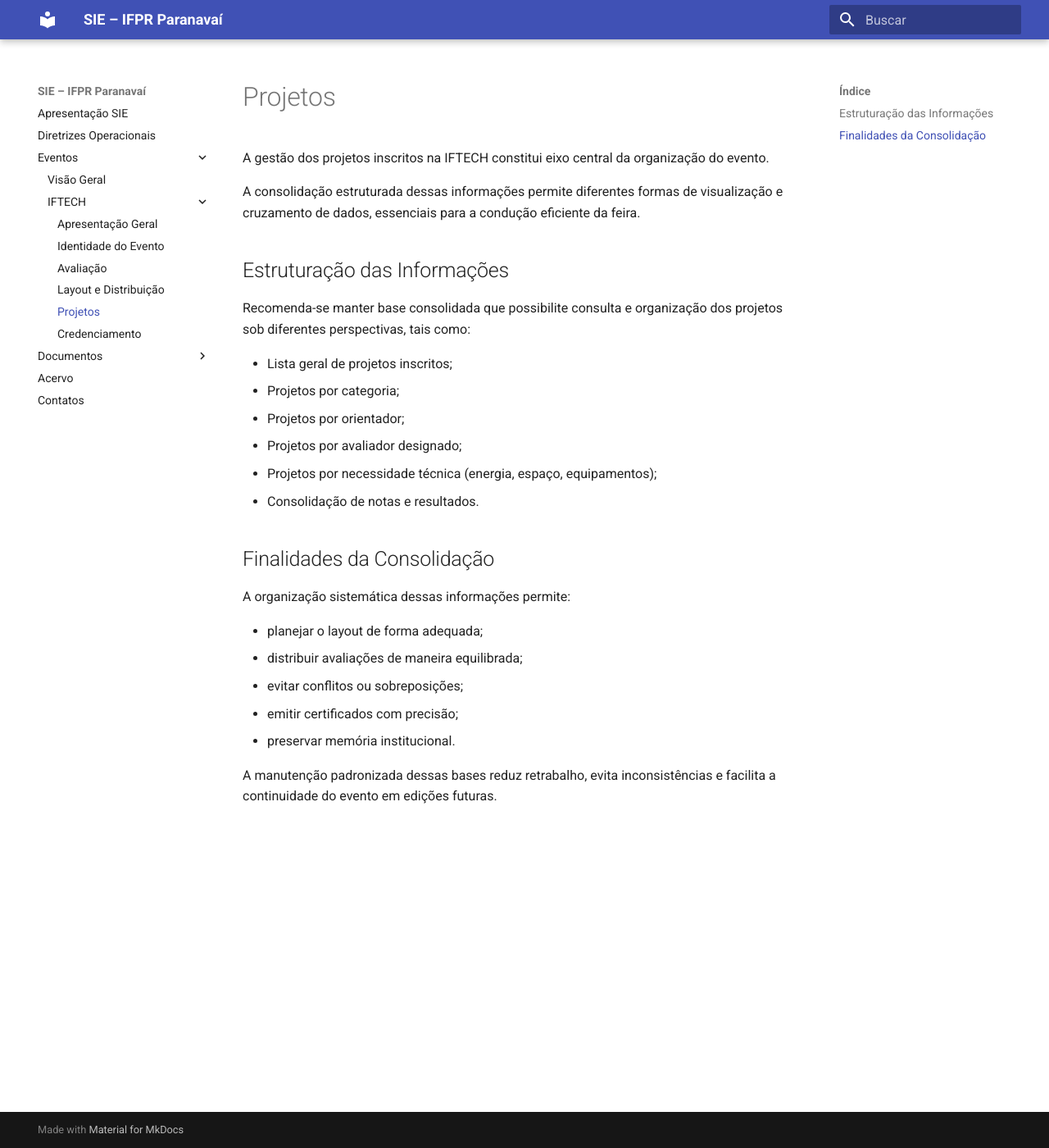
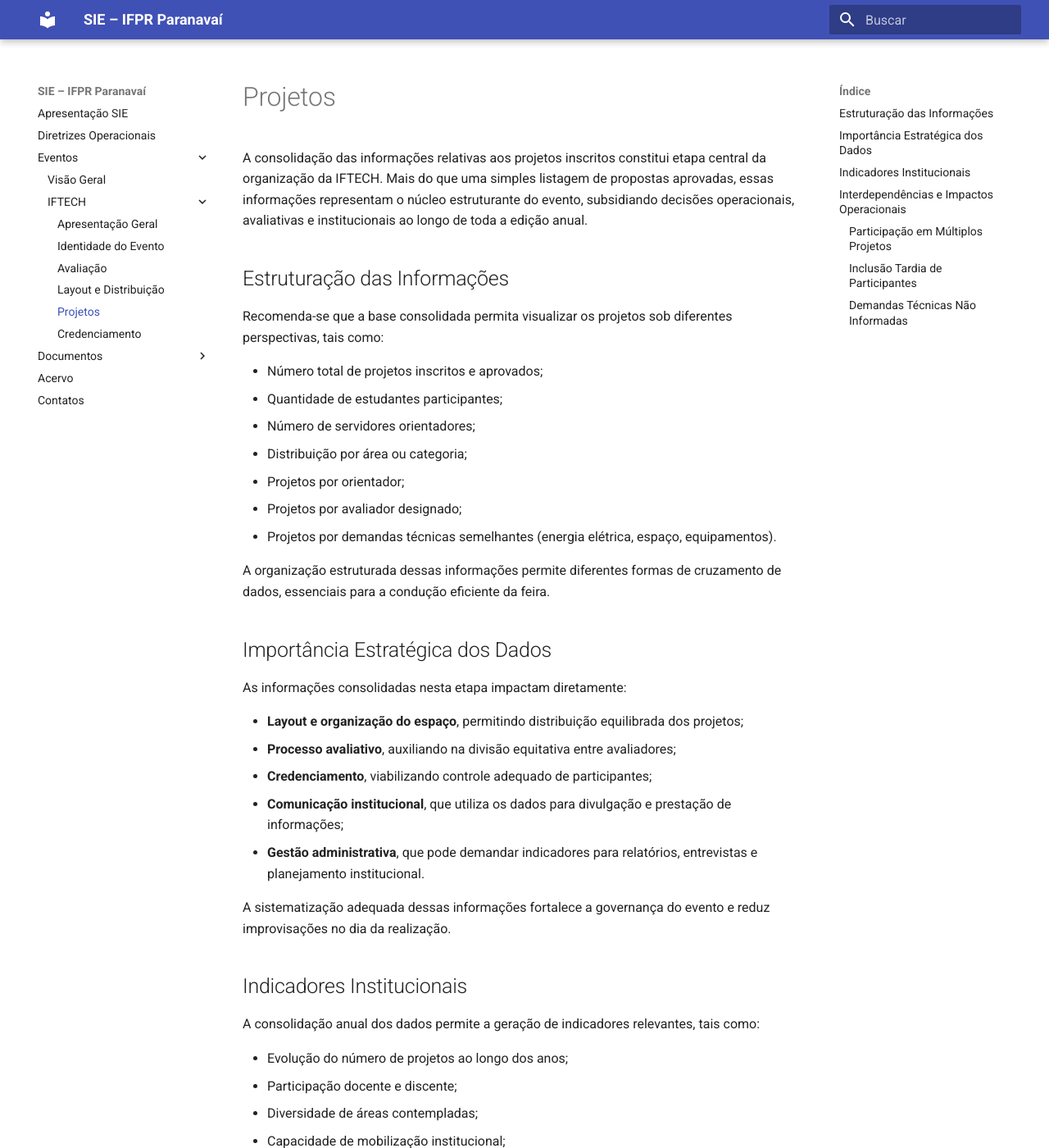
Before and after one commit to ifpr-sie-paranavai/dossie, an MkDocs documentation site: the page built from docs/eventos/iftech/projetos.md, in a window 1280 px wide and 1400 px high. Shown: the whole window at 82% size. Built offline with MkDocs 1.6.1 and Material for MkDocs 9.7.7, drawn with Linux system fonts in a browser that asks for light colours; some of the changed text lies outside the part shown.

Commit message:
Update projetos.md

```diff
--- a/docs/eventos/iftech/projetos.md
+++ b/docs/eventos/iftech/projetos.md
@@ -1,28 +1,74 @@
 # Projetos
 
-A gestão dos projetos inscritos na IFTECH constitui eixo central da organização do evento.
-
-A consolidação estruturada dessas informações permite diferentes formas de visualização e cruzamento de dados, essenciais para a condução eficiente da feira.
+A consolidação das informações relativas aos projetos inscritos constitui etapa central da organização da IFTECH. Mais do que uma simples listagem de propostas aprovadas, essas informações representam o núcleo estruturante do evento, subsidiando decisões operacionais, avaliativas e institucionais ao longo de toda a edição anual.
 
 ## Estruturação das Informações
 
-Recomenda-se manter base consolidada que possibilite consulta e organização dos projetos sob diferentes perspectivas, tais como:
+Recomenda-se que a base consolidada permita visualizar os projetos sob diferentes perspectivas, tais como:
 
-- Lista geral de projetos inscritos;
-- Projetos por categoria;
+- Número total de projetos inscritos e aprovados;
+- Quantidade de estudantes participantes;
+- Número de servidores orientadores;
+- Distribuição por área ou categoria;
 - Projetos por orientador;
 - Projetos por avaliador designado;
-- Projetos por necessidade técnica (energia, espaço, equipamentos);
-- Consolidação de notas e resultados.
+- Projetos por demandas técnicas semelhantes (energia elétrica, espaço, equipamentos).
 
-## Finalidades da Consolidação
+A organização estruturada dessas informações permite diferentes formas de cruzamento de dados, essenciais para a condução eficiente da feira.
 
-A organização sistemática dessas informações permite:
+## Importância Estratégica dos Dados
 
-- planejar o layout de forma adequada;
-- distribuir avaliações de maneira equilibrada;
-- evitar conflitos ou sobreposições;
-- emitir certificados com precisão;
-- preservar memória institucional.
+As informações consolidadas nesta etapa impactam diretamente:
 
-A manutenção padronizada dessas bases reduz retrabalho, evita inconsistências e facilita a continuidade do evento em edições futuras.
+- **Layout e organização do espaço**, permitindo distribuição equilibrada dos projetos;
+- **Processo avaliativo**, auxiliando na divisão equitativa entre avaliadores;
+- **Credenciamento**, viabilizando controle adequado de participantes;
+- **Comunicação institucional**, que utiliza os dados para divulgação e prestação de informações;
+- **Gestão administrativa**, que pode demandar indicadores para relatórios, entrevistas e planejamento institucional.
+
+A sistematização adequada dessas informações fortalece a governança do evento e reduz improvisações no dia da realização.
+
+## Indicadores Institucionais
+
+A consolidação anual dos dados permite a geração de indicadores relevantes, tais como:
+
+- Evolução do número de projetos ao longo dos anos;
+- Participação docente e discente;
+- Diversidade de áreas contempladas;
+- Capacidade de mobilização institucional;
+- Potencial de impacto tecnológico ou social das propostas.
+
+Esses indicadores contribuem para análise estratégica da IFTECH enquanto evento anual do campus.
+
+## Interdependências e Impactos Operacionais
+
+A organização dos projetos deve considerar não apenas aspectos quantitativos, mas também suas implicações práticas na dinâmica do evento.
+
+### Participação em Múltiplos Projetos
+
+É comum que um mesmo servidor ou estudante participe de mais de um projeto, inclusive em áreas distintas. Quando as apresentações ocorrem em espaços físicos diferentes, essa multiplicidade pode gerar necessidade de deslocamentos constantes durante o evento.
+
+Embora a gestão interna da equipe seja responsabilidade dos proponentes, a organização da feira frequentemente absorve os impactos decorrentes dessa dinâmica, especialmente quando há sobreposição de horários ou distanciamento físico entre os locais de apresentação.
+
+Recomenda-se verificar previamente a multiplicidade de vínculos por participante e considerar essa variável na organização do cronograma e do layout.
+
+### Inclusão Tardia de Participantes
+
+Alterações na composição das equipes após a fase inicial de inscrição podem gerar impactos em:
+
+- credenciamento;
+- emissão de certificados;
+- dimensionamento de mesas e cadeiras;
+- organização do espaço físico.
+
+A definição de prazos claros para alterações e a atualização contínua das bases consolidadas reduzem inconsistências e retrabalho.
+
+### Demandas Técnicas Não Informadas
+
+A inclusão de equipamentos ou estruturas não previamente informadas pode comprometer a organização do layout e exigir readequações emergenciais no espaço físico.
+
+É fundamental que todas as necessidades técnicas sejam declaradas no momento da inscrição, permitindo planejamento adequado e evitando ajustes de última hora.
+
+---
+
+A gestão estruturada dos projetos constitui elemento central para a estabilidade operacional da IFTECH e para sua consolidação como prática institucional recorrente.
```
